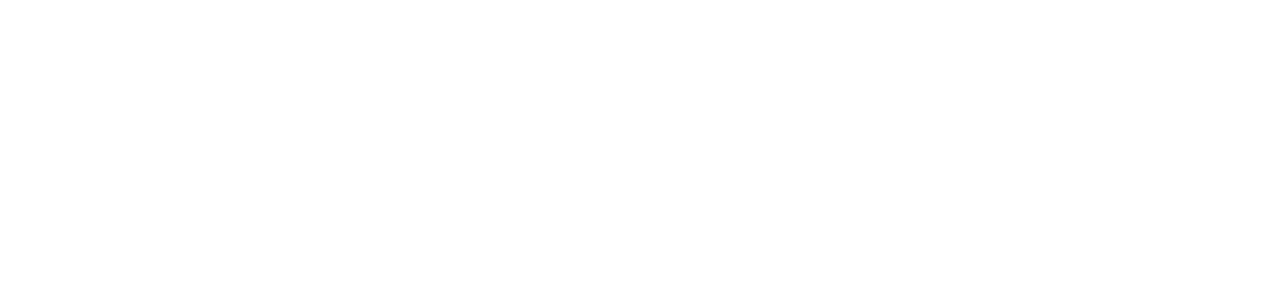
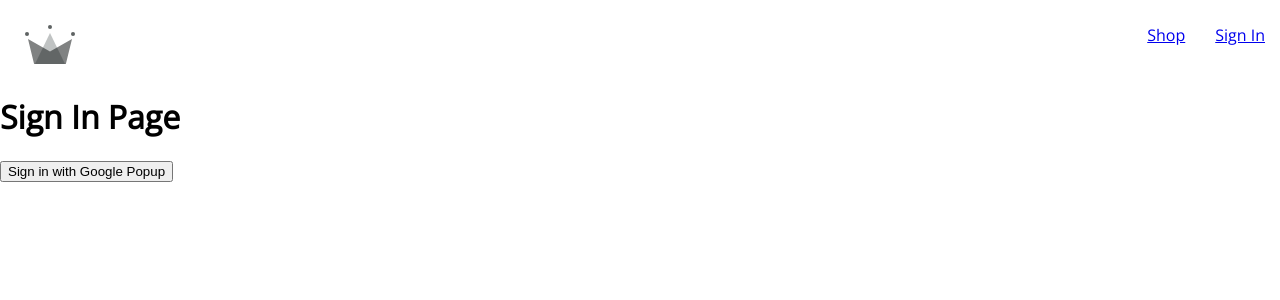
Before and after one commit to METALXRAY/Elite-Clothing-Store, a React (Create React App) app: page /sign-in in a window 1280 px wide. Before the commit this address had no page. Shown: the top 300 px of the page. Built offline with nearby package versions, Linux system fonts and the light colour scheme.

Commit message:
Added Firebase and Sign In Functionality

```diff
--- a/package.json
+++ b/package.json
@@ -6,6 +6,7 @@
     "@testing-library/jest-dom": "^5.16.5",
     "@testing-library/react": "^13.4.0",
     "@testing-library/user-event": "^13.5.0",
+    "firebase": "^9.17.1",
     "react": "^18.2.0",
     "react-dom": "^18.2.0",
     "react-router-dom": "^6.8.1",
--- a/src/App.js
+++ b/src/App.js
@@ -1,6 +1,7 @@
 import { Routes, Route } from "react-router-dom";
 import Home from "./routes/home/home.component";
 import Navigation from "./routes/navigation/navigation.component";
+import SignIn from "./routes/sign-in/sign-in.component";
 
 const Shop = () => {
 	return <h1>I am the shop page</h1>;
@@ -11,7 +12,8 @@
 		<Routes>
 			<Route path='/' element={<Navigation />}>
 				<Route index element={<Home />} />
-				<Route path='/shop' element={<Shop />} />
+				<Route path='shop' element={<Shop />} />
+				<Route path='sign-in' element={<SignIn />} />
 			</Route>
 		</Routes>
 	);
--- a/src/routes/navigation/navigation.component.jsx
+++ b/src/routes/navigation/navigation.component.jsx
@@ -13,7 +13,10 @@
 				</Link>
 				<div className='nav-links-container'>
 					<Link className='nav-link' to='/shop'>
-						SHOP
+						Shop
+					</Link>
+					<Link className='nav-link' to='/sign-in'>
+						Sign In
 					</Link>
 				</div>
 			</div>
--- /dev/null
+++ b/src/routes/sign-in/sign-in.component.jsx
@@ -0,0 +1,20 @@
+import {
+	signInWithGooglePopup,
+	createUserDocumentFromAuth,
+} from "../../utils/firebase/firebase.utils";
+
+const SignIn = () => {
+	const logGoogleUser = async () => {
+		const { user } = await signInWithGooglePopup();
+		console.log(user);
+		const userDocRef = await createUserDocumentFromAuth(user);
+	};
+	return (
+		<div>
+			<h1>Sign In Page</h1>
+			<button onClick={logGoogleUser}>Sign in with Google Popup</button>
+		</div>
+	);
+};
+
+export default SignIn;
--- /dev/null
+++ b/src/utils/firebase/firebase.utils.js
@@ -0,0 +1,59 @@
+import { initializeApp } from "firebase/app";
+import {
+	getAuth,
+	signInWithPopup,
+	signInWithRedirect,
+	GoogleAuthProvider,
+} from "firebase/auth";
+
+import { getFirestore, doc, getDoc, setDoc } from "firebase/firestore";
+// Your web app's Firebase configuration
+// For Firebase JS SDK v7.20.0 and later, measurementId is optional
+const firebaseConfig = {
+	apiKey: "AIzaSyBMi_UJ5iuq9lQ81X6RN2Th4WL0MYN0tB4",
+	authDomain: "kng-store-db.firebaseapp.com",
+	projectId: "kng-store-db",
+	storageBucket: "kng-store-db.appspot.com",
+	messagingSenderId: "14050441028",
+	appId: "1:14050441028:web:a67843e2aa7097525c0911",
+	measurementId: "G-H1ENCWM7K1",
+};
+
+// Initialize Firebase
+const firebaseApp = initializeApp(firebaseConfig);
+
+const provider = new GoogleAuthProvider();
+provider.setCustomParameters({
+	prompt: "select_account",
+});
+
+export const auth = getAuth();
+export const signInWithGooglePopup = () => signInWithPopup(auth, provider);
+
+export const db = getFirestore();
+
+export const createUserDocumentFromAuth = async (userAuth) => {
+	const userDocRef = doc(db, "users", userAuth.uid);
+
+	console.log(userDocRef);
+
+	const userSnapshot = await getDoc(userDocRef);
+	console.log(userSnapshot);
+
+	if (!userSnapshot.exists()) {
+		const { displayName, email } = userAuth;
+		const createdAt = new Date();
+
+		try {
+			await setDoc(userDocRef, {
+				displayName,
+				email,
+				createdAt,
+			});
+		} catch (error) {
+			console.log("Error creating the user", error.message);
+		}
+	}
+
+	return userDocRef;
+};
```
Also changed, not shown: 1 other file (tests, documents, lock files or other folders).
